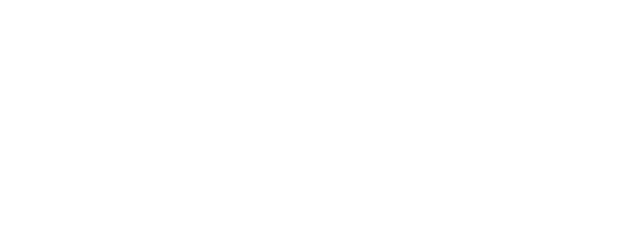
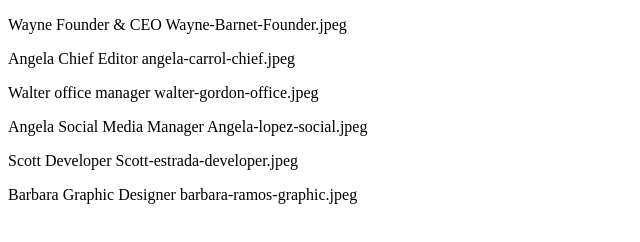
Before and after one commit to Fededada23/js-our-team, a plain HTML site: page index.html in a window 1280 px wide. Shown: the whole page, without its empty margins (0-640 px from the left). Drawn offline with Linux system fonts and the light colour scheme.

```diff
--- a/index.html
+++ b/index.html
@@ -7,7 +7,11 @@
     <title>Document</title>
 </head>
 <body>
+    <div id="container">
+
+    </div>
+
+
     <script type="text/javascript" src="./js/script.js"></script>
-
 </body>
 </html>
--- a/js/script.js
+++ b/js/script.js
@@ -37,6 +37,14 @@ let dipendenti =[
     }
 ]
 
-for(let key in dipendenti){
-    console.log(dipendenti[key])
+const currentDiv=document.getElementById("container");
+
+for(let i in dipendenti){
+    console.log(dipendenti[i]);
+
+    let newDiv=document.createElement('p');
+    let img=document.createElement('img');
+    img.src =
+    newDiv.append(dipendenti[i].nome+' '+dipendenti[i].ruolo+' '+dipendenti[i].image);
+    currentDiv.append(newDiv);
 }
```
Also changed, not shown: img/angela-caroll-chief-editor.jpg (added), img/angela-lopez-social-media-manager.jpg (added), img/barbara-ramos-graphic-designer.jpg (added), img/scott-estrada-developer.jpg (added), img/walter-gordon-office-manager.jpg (added), img/wayne-barnett-founder-ceo.jpg (added), 1 other file.
